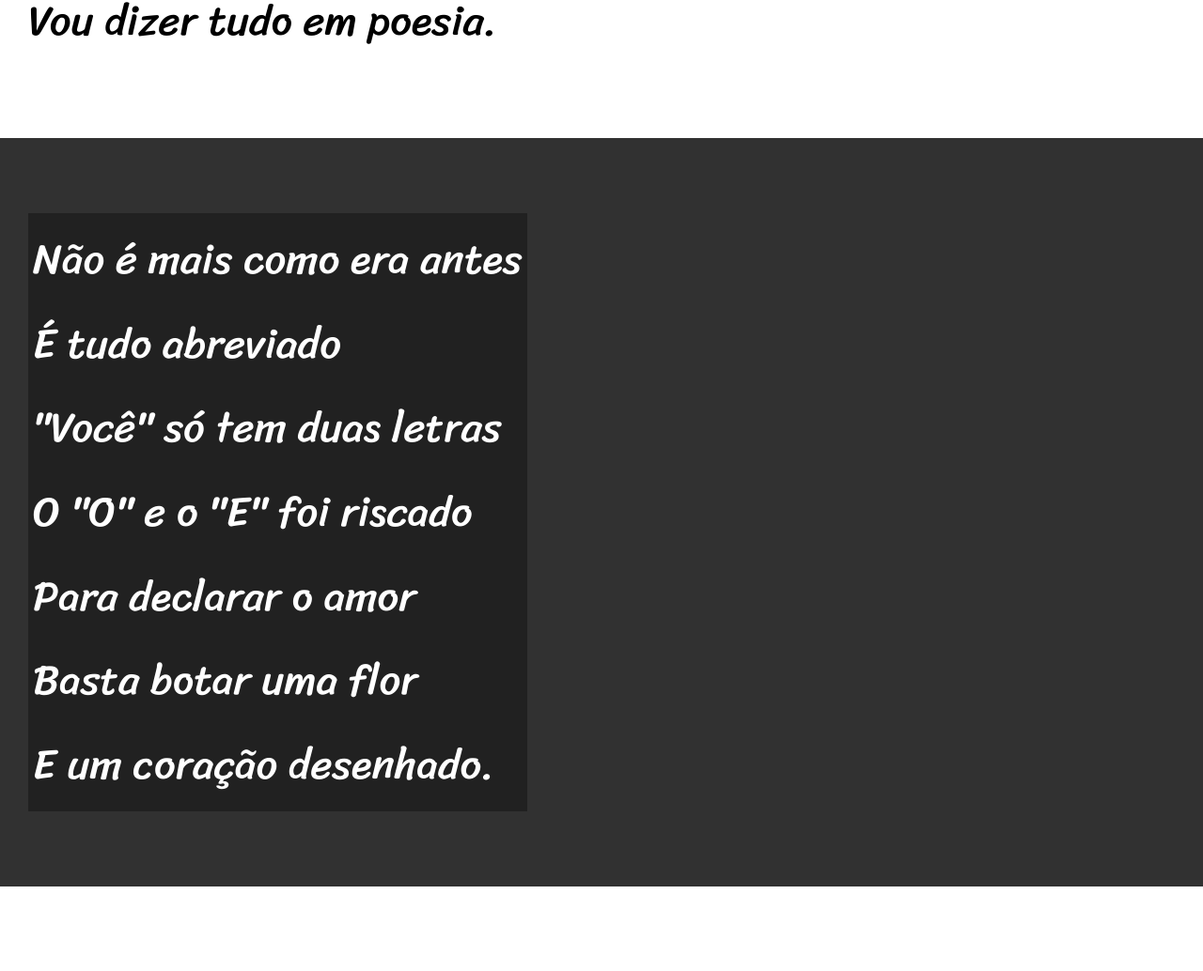
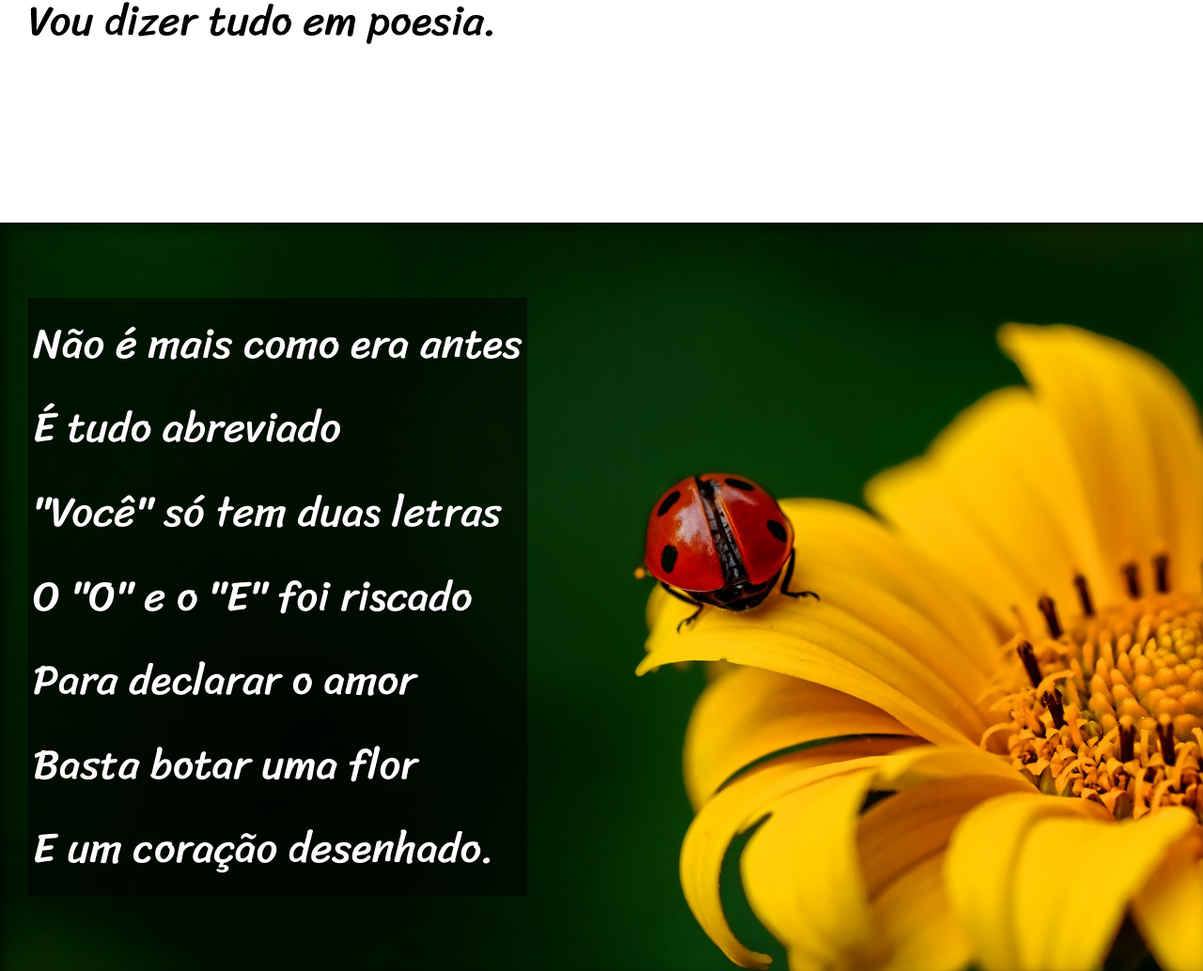
Before and after one commit to AlexMonte24/html-css, a plain HTML site: page desafios/desafio12/index.html in a window 1280 px wide. Shown: the part 900-1934 px from the top of the page at 94% size. Drawn offline with Linux system fonts and the light colour scheme.

Commit message:
efeito paralaxe css

```diff
--- a/desafios/desafio12/estilo/style.css
+++ b/desafios/desafio12/estilo/style.css
@@ -57,6 +57,10 @@ section {
     font-size: 3.5vw;
 }
 
+section > p {
+    padding-bottom: 2em;
+}
+
 section.normal {
     background-color: white;
     color: black;
@@ -65,13 +69,27 @@ section.normal {
 section.imagem {
     background-color: rgb(49, 49, 49);
     color: white;
+    box-shadow: inset 6px 6px 13px 0px rgba(0, 0, 0, 0.521);
+    background-size: cover;
+    background-attachment: fixed;
 
 }
 
 section.imagem > p {
     display: inline-block;
     padding: 5px;
-    background-color: rgba(0, 0, 0, 0.322);
+    background-color: rgba(0, 0, 0, 0.514);
+    text-shadow: 1px 1px 0px black;
+}
+
+section#img01 {
+    background-image: url('../imagens/background001.jpg');
+    background-position: right center;
+
+}
+
+section#img02 {
+    background-image: url('../imagens/background002.jpg');
 }
 
 footer {
--- a/desafios/desafio12/index.html
+++ b/desafios/desafio12/index.html
@@ -28,7 +28,7 @@
         </p>
     </section>
 
-    <section class="imagem">
+    <section class="imagem" id="img01">
         <p>
             Não é mais como era antes <br>
             É tudo abreviado <br>
@@ -62,7 +62,7 @@
         </p>
     </section>
 
-    <section class="imagem">
+    <section class="imagem" id="img02">
         <p>
             Tenho saudade das cartas <br>
             Escritas com a própria mão <br>
```
